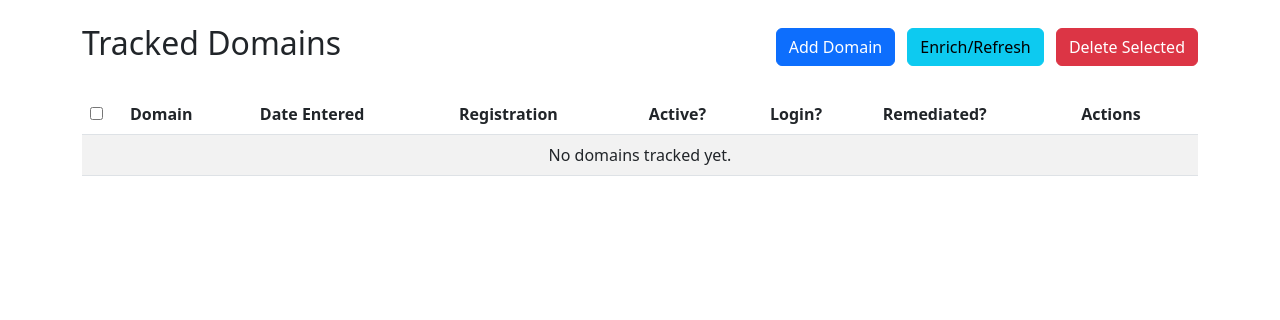
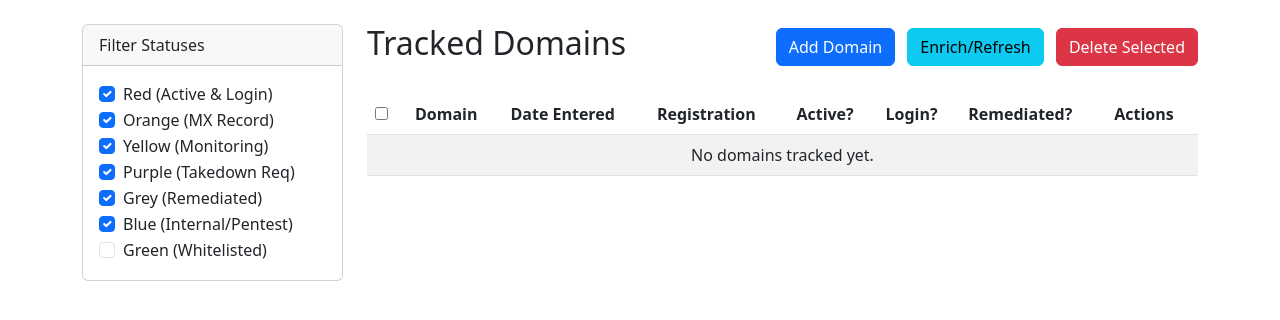
Before and after one commit to acewrap/PhishingDomainTracker, a Flask app: template app/templates/index.html in a window 1280 px wide. Shown: the part 56-376 px from the top of the page. Run offline with Flask 3, Linux system fonts and the light colour scheme; the template is opened without the code that fills it, so the values that code supplies are empty; parts of the project's set-up code (start-up, migrations or seed data) failed here and were passed over.

Commit message:
Add sidebar filters to dashboard for threat statuses
- Restructure index.html to use a 2-column layout (sidebar + main content)
- Add checkboxes for filtering domains by threat status
- Implement client-side JavaScript filtering logic
- Update bulk selection logic to only select visible rows
- Default filters exclude 'Green' status

```diff
--- a/app/templates/index.html
+++ b/app/templates/index.html
@@ -1,6 +1,48 @@
 {% extends 'base.html' %}
 
 {% block content %}
+<div class="row">
+    <!-- Sidebar / Filters -->
+    <div class="col-md-3">
+        <div class="card mb-3">
+            <div class="card-header">
+                Filter Statuses
+            </div>
+            <div class="card-body">
+                <div class="form-check">
+                    <input class="form-check-input status-filter" type="checkbox" value="red" id="filterRed" checked>
+                    <label class="form-check-label" for="filterRed">Red (Active & Login)</label>
+                </div>
+                <div class="form-check">
+                    <input class="form-check-input status-filter" type="checkbox" value="orange" id="filterOrange" checked>
+                    <label class="form-check-label" for="filterOrange">Orange (MX Record)</label>
+                </div>
+                <div class="form-check">
+                    <input class="form-check-input status-filter" type="checkbox" value="yellow" id="filterYellow" checked>
+                    <label class="form-check-label" for="filterYellow">Yellow (Monitoring)</label>
+                </div>
+                <div class="form-check">
+                    <input class="form-check-input status-filter" type="checkbox" value="purple" id="filterPurple" checked>
+                    <label class="form-check-label" for="filterPurple">Purple (Takedown Req)</label>
+                </div>
+                <div class="form-check">
+                    <input class="form-check-input status-filter" type="checkbox" value="grey" id="filterGrey" checked>
+                    <label class="form-check-label" for="filterGrey">Grey (Remediated)</label>
+                </div>
+                <div class="form-check">
+                    <input class="form-check-input status-filter" type="checkbox" value="blue" id="filterBlue" checked>
+                    <label class="form-check-label" for="filterBlue">Blue (Internal/Pentest)</label>
+                </div>
+                <div class="form-check">
+                    <input class="form-check-input status-filter" type="checkbox" value="green" id="filterGreen">
+                    <label class="form-check-label" for="filterGreen">Green (Whitelisted)</label>
+                </div>
+            </div>
+        </div>
+    </div>
+
+    <!-- Main Content -->
+    <div class="col-md-9">
         <div class="d-flex justify-content-between align-items-center mb-4">
             <h2>Tracked Domains</h2>
             <div>
@@ -11,7 +53,7 @@
         </div>
 
         <form id="bulk-delete-form" action="{{ url_for('delete_domains') }}" method="POST">
-    <table class="table table-striped">
+            <table class="table table-striped" id="domainsTable">
                 <thead>
                     <tr>
                         <th style="width: 40px;"><input type="checkbox" id="select-all"></th>
@@ -26,7 +68,7 @@
                 </thead>
                 <tbody>
                     {% for domain in domains %}
-            <tr class="table-{{ domain.threat_status|lower }}">
+                    <tr class="table-{{ domain.threat_status|lower }} domain-row">
                         <td><input type="checkbox" name="domain_ids" value="{{ domain.id }}" class="domain-checkbox"></td>
                         <td><a href="{{ url_for('domain_details', id=domain.id) }}">{{ domain.domain_name }}</a></td>
                         <td>{{ domain.date_entered.strftime('%Y-%m-%d') }}</td>
@@ -70,13 +112,59 @@
                 </tbody>
             </table>
         </form>
+    </div>
+</div>
 
 <script>
-    document.getElementById('select-all').addEventListener('change', function() {
+    document.addEventListener('DOMContentLoaded', function() {
+        // Bulk selection logic
+        const selectAll = document.getElementById('select-all');
+        if (selectAll) {
+            selectAll.addEventListener('change', function() {
                 var checkboxes = document.querySelectorAll('.domain-checkbox');
+                // Only select visible checkboxes
                 for (var checkbox of checkboxes) {
+                    if (checkbox.closest('tr').style.display !== 'none') {
                         checkbox.checked = this.checked;
                     }
+                }
+            });
+        }
+
+        // Filter logic
+        const filters = document.querySelectorAll('.status-filter');
+        const rows = document.querySelectorAll('.domain-row');
+
+        function filterDomains() {
+            const checkedStatuses = Array.from(filters)
+                .filter(cb => cb.checked)
+                .map(cb => cb.value); // e.g. ['red', 'orange']
+
+            rows.forEach(row => {
+                // Find the status class in the row's classList
+                let show = false;
+                for (let status of checkedStatuses) {
+                    if (row.classList.contains('table-' + status)) {
+                        show = true;
+                        break;
+                    }
+                }
+
+                if (show) {
+                    row.style.display = '';
+                } else {
+                    row.style.display = 'none';
+                }
+            });
+        }
+
+        // Attach event listeners
+        filters.forEach(cb => {
+            cb.addEventListener('change', filterDomains);
+        });
+
+        // Initial run
+        filterDomains();
     });
 </script>
 {% endblock %}
```
Also changed, not shown: app/instance/domains.db. Lines whose indentation alone changed are shown as unchanged.
